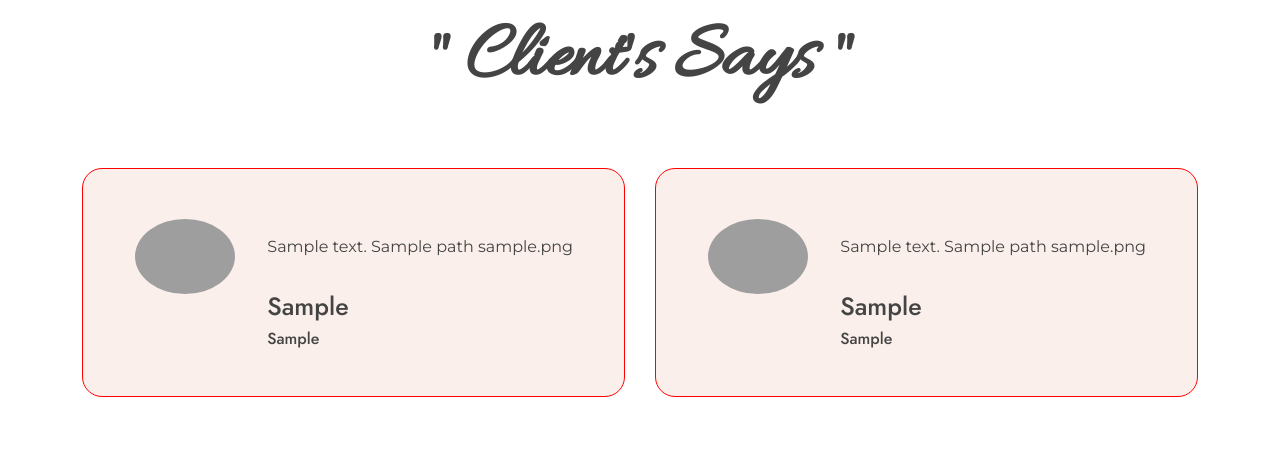
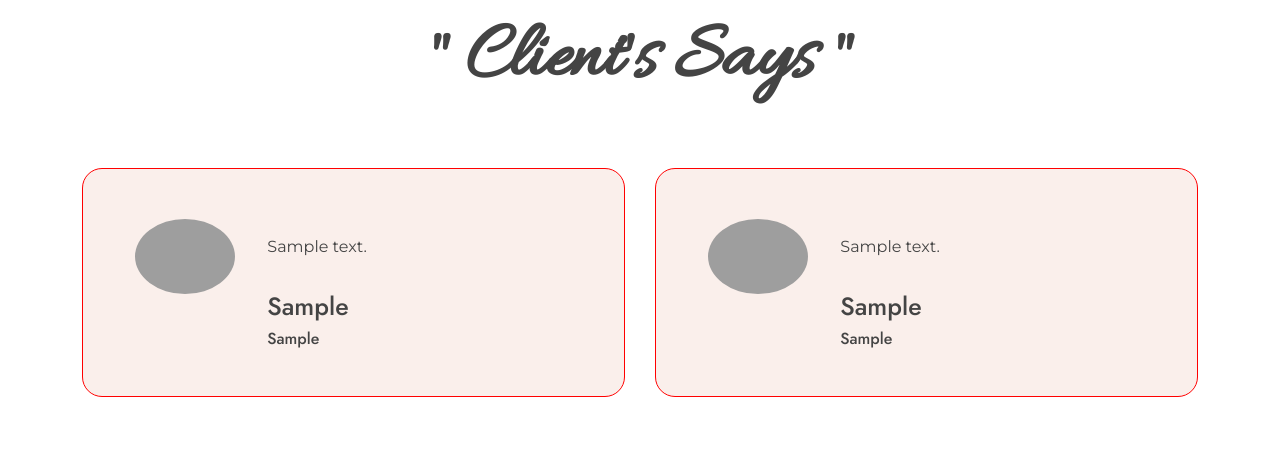
Before and after one commit to fimseb/routersNetworking, a Django app: template template/routersNetworkHtmlPages/index.html in a window 1280 px wide. Shown: the part 2510-2965 px from the top of the page. Run offline with Django 4.2, Linux system fonts and the light colour scheme; tables that the repository leaves empty hold one stand-in row (values such as "Sample post"); the template is opened without the code that fills it: values that come from a table or form of the project are taken from there, most other values are stand-ins (such as "Sample title", 1, 10 or a date in 2020); some libraries are stand-ins or nearby versions; grey boxes are pictures that could not be loaded.

Commit message:
Changes in index.html

```diff
--- a/template/routersNetworkHtmlPages/index.html
+++ b/template/routersNetworkHtmlPages/index.html
@@ -368,7 +368,7 @@
               <div class="single-box"  style="border: 1px solid red; background-color:  #faefeb;">
                 <div class="img-area"><img alt="" height="" width="" class="img-fluid" src={{path}}{{obj.photo}}></div>
                 <div class="content">
-                  <p>{{obj.review_text}} {{path}} {{obj.photo}} </p>
+                  <p>{{obj.review_text}}  </p>
                   <h5 style="font-size: 25px;">{{obj.signature}}</h5>
                   <h6> {{obj.designation}} </h6>
                 </div>
```
